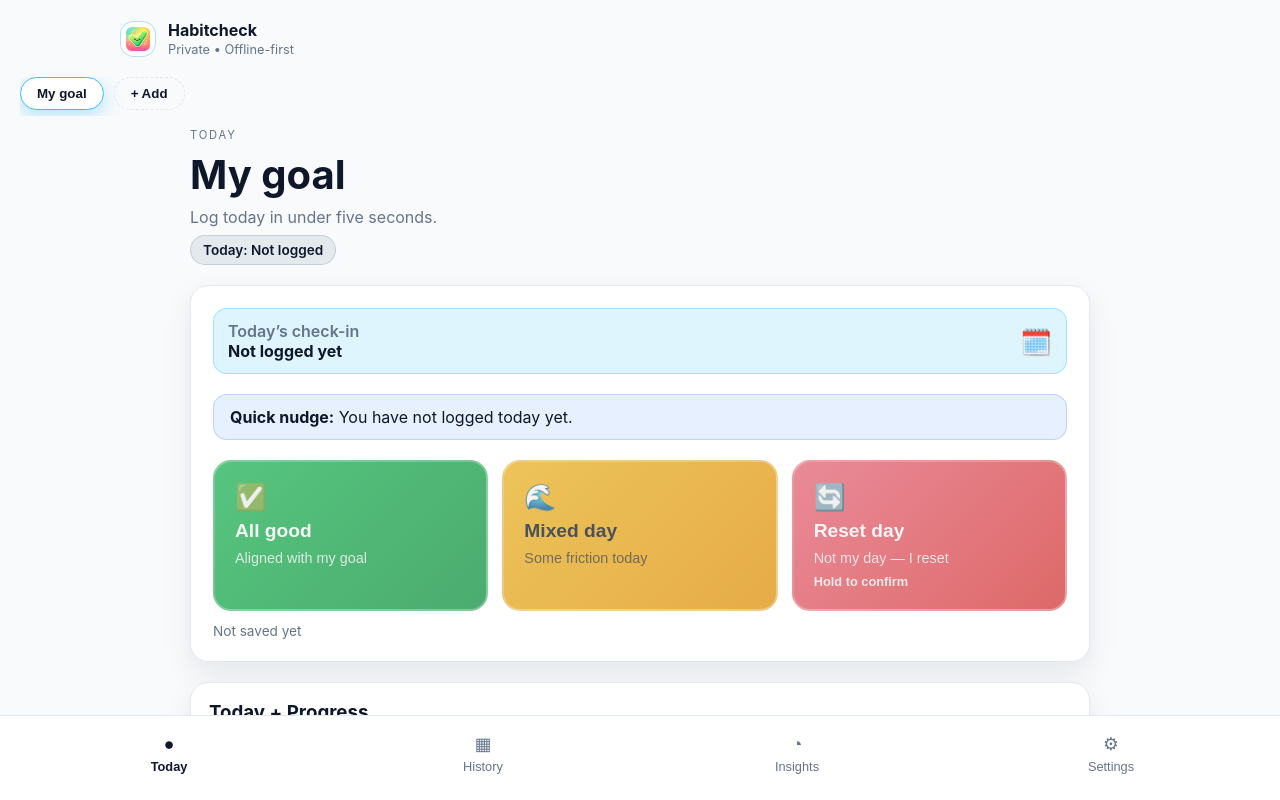
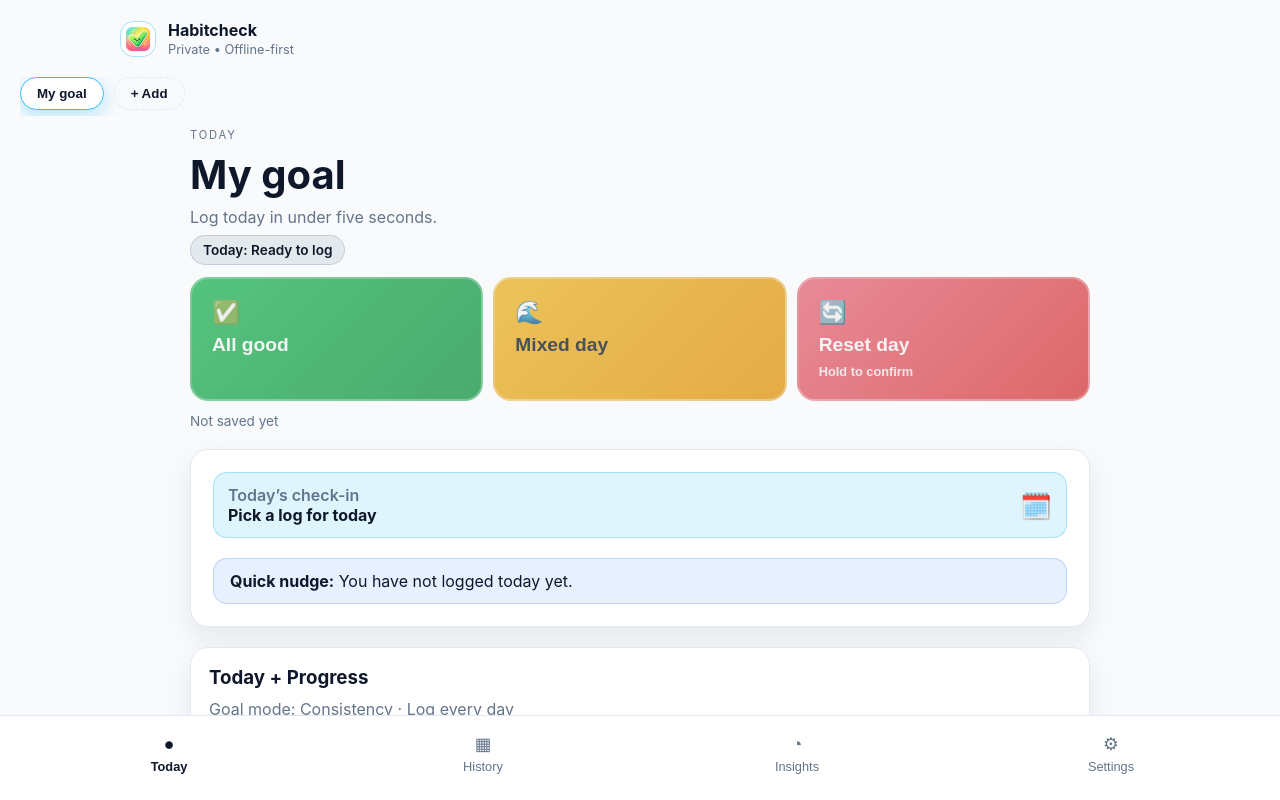
Before and after one commit to CandanUmut/Habitcheck, a React (Vite) app: page / in a window 1280 px wide. Both pictures are taken after a click on the button "Skip". Shown: the top 800 px of the page. Built offline with nearby package versions, Linux system fonts and the light colour scheme.

Commit message:
Move quick log buttons to header

```diff
--- a/src/index.css
+++ b/src/index.css
@@ -119,6 +119,10 @@
   gap: 8px;
 }
 
+.page-header .quick-log {
+  margin-top: 4px;
+}
+
 .eyebrow {
   text-transform: uppercase;
   letter-spacing: 0.16em;
--- a/src/pages/HomePage.tsx
+++ b/src/pages/HomePage.tsx
@@ -73,7 +73,7 @@
     [entries, trackerProtocolRuns, tracker.goalMode, tracker.weeklyTarget, tracker.monthlyTarget]
   )
   const last7Summary = `All good ${stats.last7.green} • Mixed ${stats.last7.yellow} • Reset ${stats.last7.red}`
-  const todayStatusLabel = entry ? getStatusLabel(entry.status) : 'Not logged'
+  const todayStatusLabel = entry ? getStatusLabel(entry.status) : 'Ready to log'
   const protocolToday = trackerProtocolRuns.find((run) => run.date === todayKey && run.completedAt)
   const lastSavedLabel = savedAt
     ? `Saved ${new Date(savedAt).toLocaleTimeString([], { hour: 'numeric', minute: '2-digit' })}`
@@ -201,13 +201,26 @@
         <h1>{tracker.name}</h1>
         <p className="subtle">Log today in under five seconds.</p>
         <span className={`status-chip ${entry?.status ?? 'pending'}`}>Today: {todayStatusLabel}</span>
+        <div className="log-today quick-log">
+          <StatusPicker
+            value={status}
+            onChange={handleStatusSelect}
+            size="medium"
+            variant="compact"
+            requireHoldForRed
+          />
+          <div className="saved-row">
+            <span className="saved-meta">{lastSavedLabel}</span>
+            {showSavedToast && <span className="saved-toast">Saved ✓</span>}
+          </div>
+        </div>
       </header>
 
       <div className="card logging-card hero-card">
         <div className={`today-status ${entry?.status ?? 'pending'}`}>
           <div>
             <p className="subtle">Today’s check-in</p>
-            <strong>{entry ? todayStatusLabel : 'Not logged yet'}</strong>
+            <strong>{entry ? todayStatusLabel : 'Pick a log for today'}</strong>
           </div>
           <span className="today-icon" aria-hidden>
             {entry ? statusMeta[entry.status].icon : '🗓️'}
@@ -218,13 +231,6 @@
             <strong>Quick nudge:</strong> You have not logged today yet.
           </div>
         )}
-        <div className="log-today">
-          <StatusPicker value={status} onChange={handleStatusSelect} size="large" requireHoldForRed />
-          <div className="saved-row">
-            <span className="saved-meta">{lastSavedLabel}</span>
-            {showSavedToast && <span className="saved-toast">Saved ✓</span>}
-          </div>
-        </div>
         {tracker.dailyQuestionEnabled && (
           <div className="daily-question note-panel">
             <div className="note-panel-header">
```
